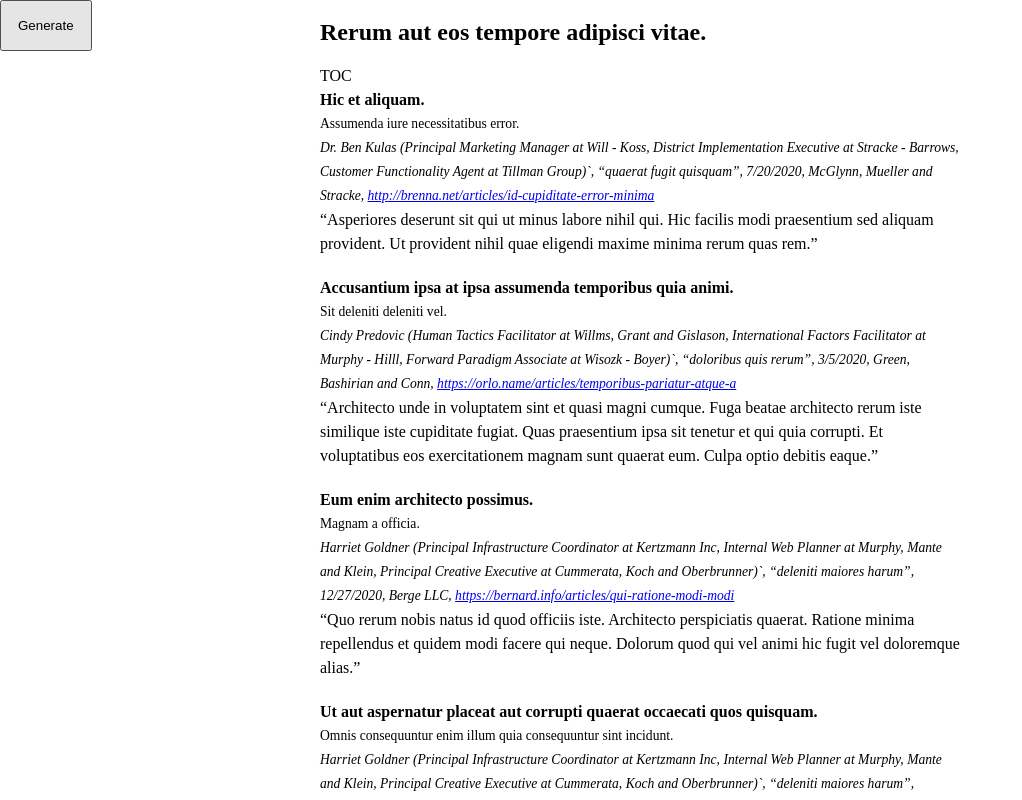
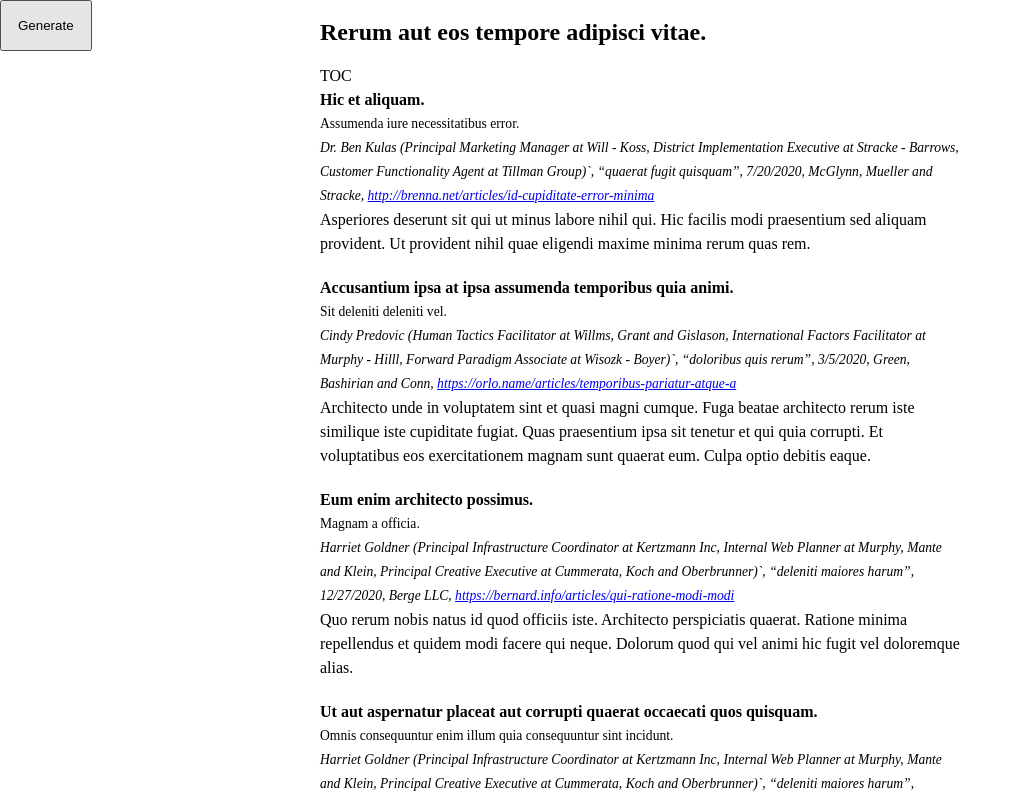
Before and after one commit to elijah-schow/research-software, a React (Create React App) app: page / in a window 1280 px wide. Both pictures are taken after a click on the button "Generate". Shown: the top 800 px of the page, without its empty margins (0-1022 px from the left). Built offline with nearby package versions, Linux system fonts and the light colour scheme.

Commit message:
Make tags and subtags editable

```diff
--- a/src/Blocks/Evidence/index.tsx
+++ b/src/Blocks/Evidence/index.tsx
@@ -2,10 +2,11 @@ import { FC, useState, useRef, ChangeEventHandler, MouseEventHandler, useCallbac
 import throttle from 'lodash/throttle';
 
 import useOutsideClick from "../../useOutsideClick";
+import Editable from '../../Editable';
 import Citation from './Citation'
 import "./style.css"
 
-export type EvidenceProps = Evidence & PseudoContext;
+export type EvidenceProps = PseudoContext & Evidence;
 
 export const Evidence: FC<EvidenceProps> = ({
     state: { brief },
@@ -26,11 +27,11 @@ export const Evidence: FC<EvidenceProps> = ({
         [dispatch]
     );
 
-    const onQuoteChange = useCallback<ChangeEventHandler<HTMLTextAreaElement>>(
+    const onChange = useCallback<ChangeEventHandler<HTMLInputElement | HTMLTextAreaElement>>(
         (event) => {
             throttledDispatch({
                 type: "SET",
-                path: `brief.blocks.${block.id}.quote.text`,
+                path: `brief.blocks.${block.id}.${event.target.name}`,
                 value: event.target.value
             });
         },
@@ -47,24 +48,40 @@ export const Evidence: FC<EvidenceProps> = ({
     });
 
     return <article className="evidence">
-        <div className="tag">{block.tag || 'Untagged'}</div>
-        {block.subtag && <div className="subtag">{block.subtag}</div>}
+        <div className="tag">
+            <Editable value={block.tag || 'Untagged'} placeholder="Tag">
+                <input
+                    className="w-full"
+                    name="tag"
+                    onChange={onChange}
+                    defaultValue={block.tag}
+                />
+            </Editable>
+        </div>
+        {block.subtag && <div className="subtag">
+            <Editable value={block.subtag} placeholder="Subtag">
+                <input
+                    className="w-full"
+                    name="subtag"
+                    onChange={onChange}
+                    defaultValue={block.subtag}
+                />
+            </Editable>
+        </div>}
         {source && <Citation {...source} />}
         {/* TODO: create component to render the quote */}
         {/* TODO: auto-calculate the textarea's height */}
-        {/* TODO: exit editing mode when the user clicks outside the textarea */}
         {/* TODO: place insertion point on the spot that the user clicked */}
-        <div ref={ref}>
-            {editing
-                ? <textarea className="quote" onChange={onQuoteChange}
-                    rows={4} defaultValue={block.quote.text} />
-                : block.quote && (
-                    <blockquote className="quote" onClick={onQuoteClick}>
-                        &ldquo;{block.quote.text}&rdquo;
-                    </blockquote>
-                )
-            }
-        </div>
+        <blockquote className="quote">
+            <Editable value={block.quote.text} placeholder="Quote">
+                <textarea
+                    className="w-full"
+                    name="quote.text"
+                    onChange={onChange}
+                    defaultValue={block.quote.text}
+                />
+            </Editable>
+        </blockquote>
     </article>;
 }
 
--- /dev/null
+++ b/src/Editable/index.tsx
@@ -0,0 +1,49 @@
+import React, { FC, useState } from "react";
+
+import "./style.css"
+
+export type EditableProps = {
+    value: string,
+    type?: string,
+    placeholder?: string,
+    children: React.ReactChild,
+};
+
+/** @source https://blog.logrocket.com/building-inline-editable-ui-in-react/ */
+
+const Editable: FC<EditableProps> = ({
+    value,
+    type,
+    placeholder = "Editable content",
+    children,
+    ...props
+}) => {
+    const [editing, setEditing] = useState(false);
+
+    const onKeyDown = (event, type) => {
+        // no-op
+    };
+
+    return (
+        <section {...props}>
+            {editing ? (
+                <div
+                    className="editable editing"
+                    onBlur={() => setEditing(false)}
+                    onKeyDown={e => onKeyDown(e, type)}
+                >
+                    {children}
+                </div>
+            ) : (
+                <div
+                    className="editable"
+                    onClick={() => setEditing(true)}
+                >
+                    <span>{value || placeholder} </span>
+                </div>
+            )}
+        </section>
+    );
+};
+
+export default Editable;
--- /dev/null
+++ b/src/Editable/style.css
@@ -0,0 +1,14 @@
+.editable > textarea,
+.editable > input {
+    font: inherit;
+    color: inherit;
+    text-align: inherit;
+    padding: 0;
+    background: none;
+    border: none;
+    cursor: pointer;
+}
+
+.w-full {
+    width: 100%;
+}
--- a/src/types.d.ts
+++ b/src/types.d.ts
@@ -1,3 +1,5 @@
+import { readlink } from "fs";
+
 type ID = string;
 
 type Level = 1 | 2 | 3 | 4 | 5 | 6;
```
